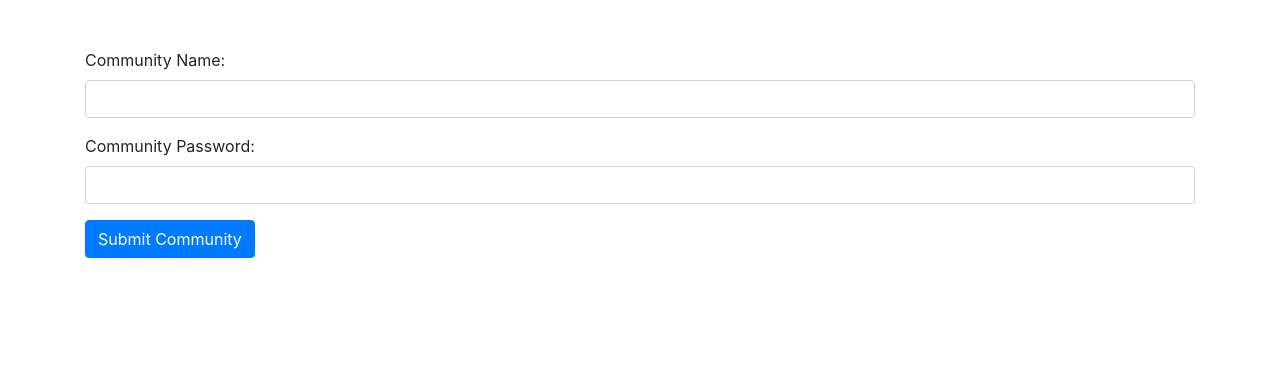
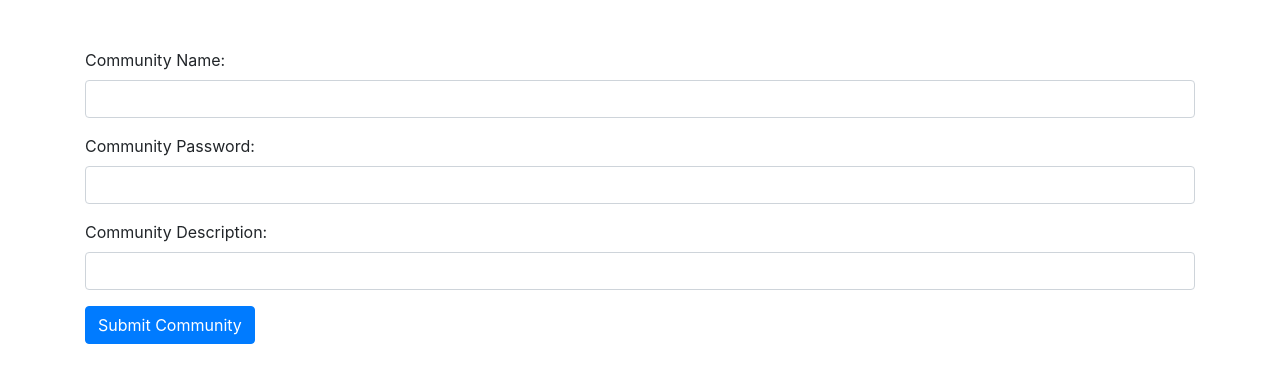
Before and after one commit to ILIAink/canary, a Django app: template src/templates/create-community.html in a window 1280 px wide. Shown: the part 56-439 px from the top of the page. Run offline with Django 4.2, Linux system fonts and the light colour scheme; the template is opened without the code that fills it, so the values that code supplies are empty; some libraries are stand-ins or nearby versions.

Commit message:
Working on making community running from the old code

```diff
--- a/src/communities/urls.py
+++ b/src/communities/urls.py
@@ -4,7 +4,7 @@ from . import views
 
 app_name = "communities"
 urlpatterns = [
-    path("", views.home, name="home"),
-    path("login/", views.login, name="login"),
-    path("dashboard/", views.dashboard, name="dashboard"),
+    path("create_community/", views.create_community, name="create_community"),
+    path("save_community", views.save_community, name="save_community"),
+    path("admin_community_home/", views.admin_community_home, name="admin_community_home")
 ]
--- a/src/templates/create-community.html
+++ b/src/templates/create-community.html
@@ -2,7 +2,7 @@
 
 {% block content %}
     <div class="container mt-5">
-        <form method="post" action="{% url 'canary:save_community' %}">
+        <form method="post" action="{% url 'communities:save_community' %}">
             {% csrf_token %}
             <div class="mb-3">
                 <label for="name" class="form-label">Community Name:</label>
@@ -12,6 +12,10 @@
                 <label for="password" class="form-label"> Community Password:</label>
                 <input type="text" class="form-control" id="password" name="password" required>
             </div>
+            <div class="mb-3">
+                <label for="description" class="form-label"> Community Description:</label>
+                <input type="text" class="form-control" id="description" name="description" required>
+            </div>
             <button type="submit" class="btn btn-primary">Submit Community</button>
         </form>
     </div>
```
Also changed, not shown: src/communities/views.py (+5 -4 lines).
